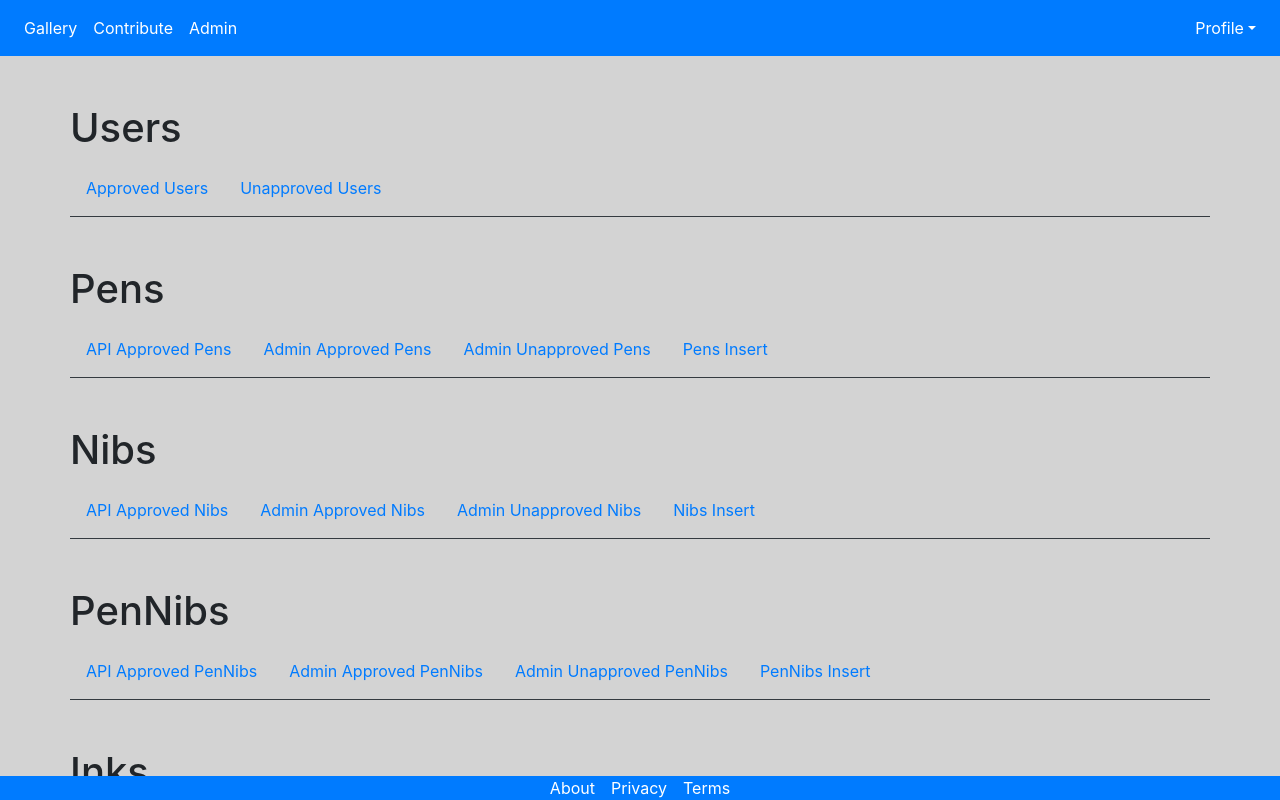
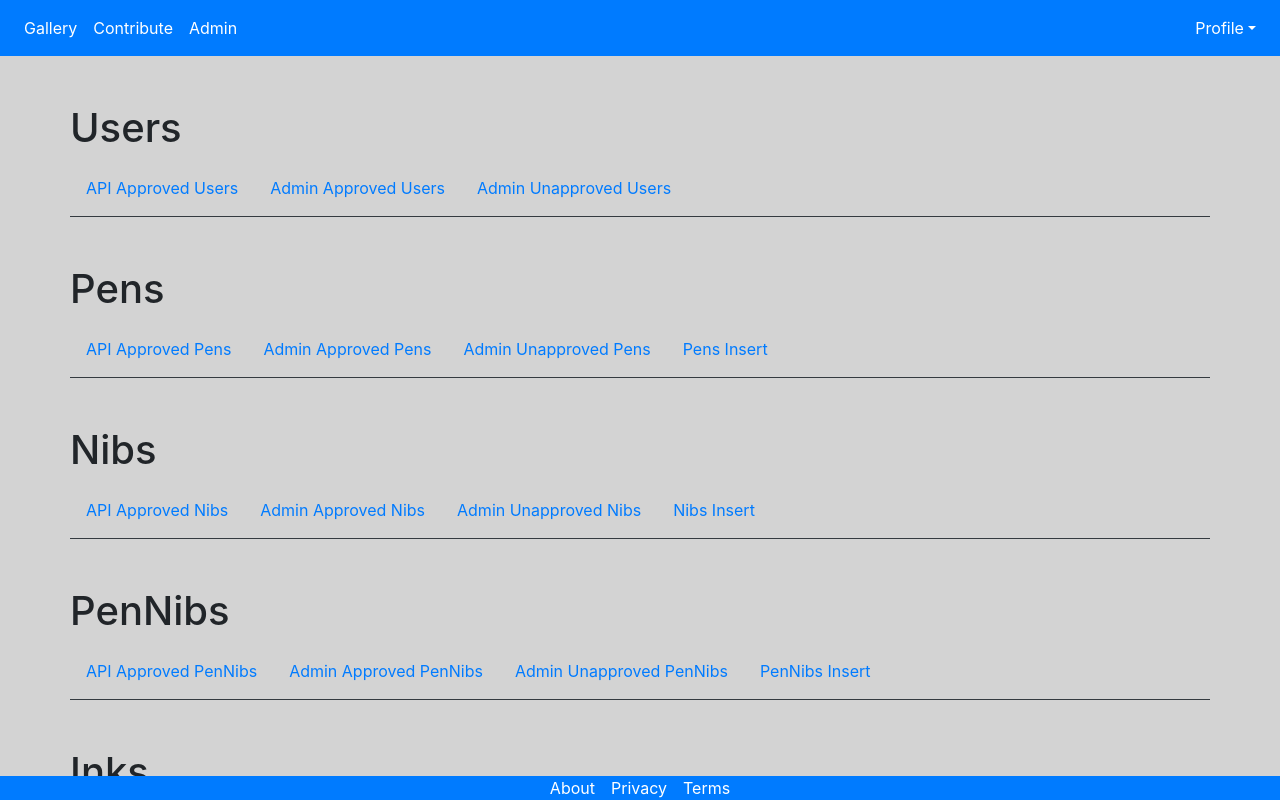
Before and after one commit to DomPSU/fpinks, a React (Create React App) app: page /admin in a window 1280 px wide. Shown: the top 800 px of the page. Built offline with nearby package versions, Linux system fonts and the light colour scheme.

Commit message:
refactor admin approved/unapproved Get for users

```diff
--- a/src/components/App.jsx
+++ b/src/components/App.jsx
@@ -146,11 +146,11 @@ class App extends Component {
             {/* users */}
             <Route
               exact
-              path="/users/unapproved"
-              key="/users/unapproved"
+              path="/users/admin/:approved"
+              key="/users/admin/:approved"
               render={() =>
                 isAdmin ? (
-                  <Index link="/users/unapproved" />
+                  <AdminIndex link="/users/admin" />
                 ) : (
                   <Redirect to="/unauthorized" />
                 )
--- a/src/components/admin/Admin.jsx
+++ b/src/components/admin/Admin.jsx
@@ -10,10 +10,13 @@ export default function Admin() {
       </div>
       <div className="row border-bottom border-dark">
         <Link className="p-3" to="/users">
-          Approved Users
+          API Approved Users
         </Link>
-        <Link className="p-3" to="/users/unapproved">
-          Unapproved Users
+        <Link className="p-3" to="/users/admin/1">
+          Admin Approved Users
+        </Link>
+        <Link className="p-3" to="/users/admin/0">
+          Admin Unapproved Users
         </Link>
       </div>
       {/* pens */}
```
Also changed, not shown: models/usersModel.js (+4 -3 lines), routes/usersRouter.js (+7 -1 lines), services/usersService.js (+5 -4 lines).
